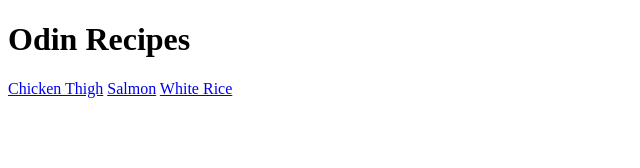
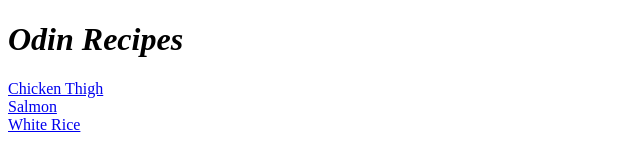
Before and after one commit to ShadowShark99/odin-recipes, a plain HTML site: page index.html in a window 1280 px wide. Shown: the whole page, without its empty margins (0-640 px from the left). Drawn offline with Linux system fonts and the light colour scheme.

Commit message:
Add Styles to homepage

```diff
--- /dev/null
+++ b/index.css
@@ -0,0 +1,7 @@
+h1{
+  font-style:italic;
+}
+
+a{
+  display:block;
+}
--- a/index.html
+++ b/index.html
@@ -4,6 +4,7 @@
   <meta charset="UTF-8">
   <meta name="viewport" content="width=device-width, initial-scale=1.0">
   <title> Odin Recipes</title>
+  <link rel="stylesheet" href="./index.css">
 </head>
 <body>
   <h1>Odin Recipes</h1>
```
